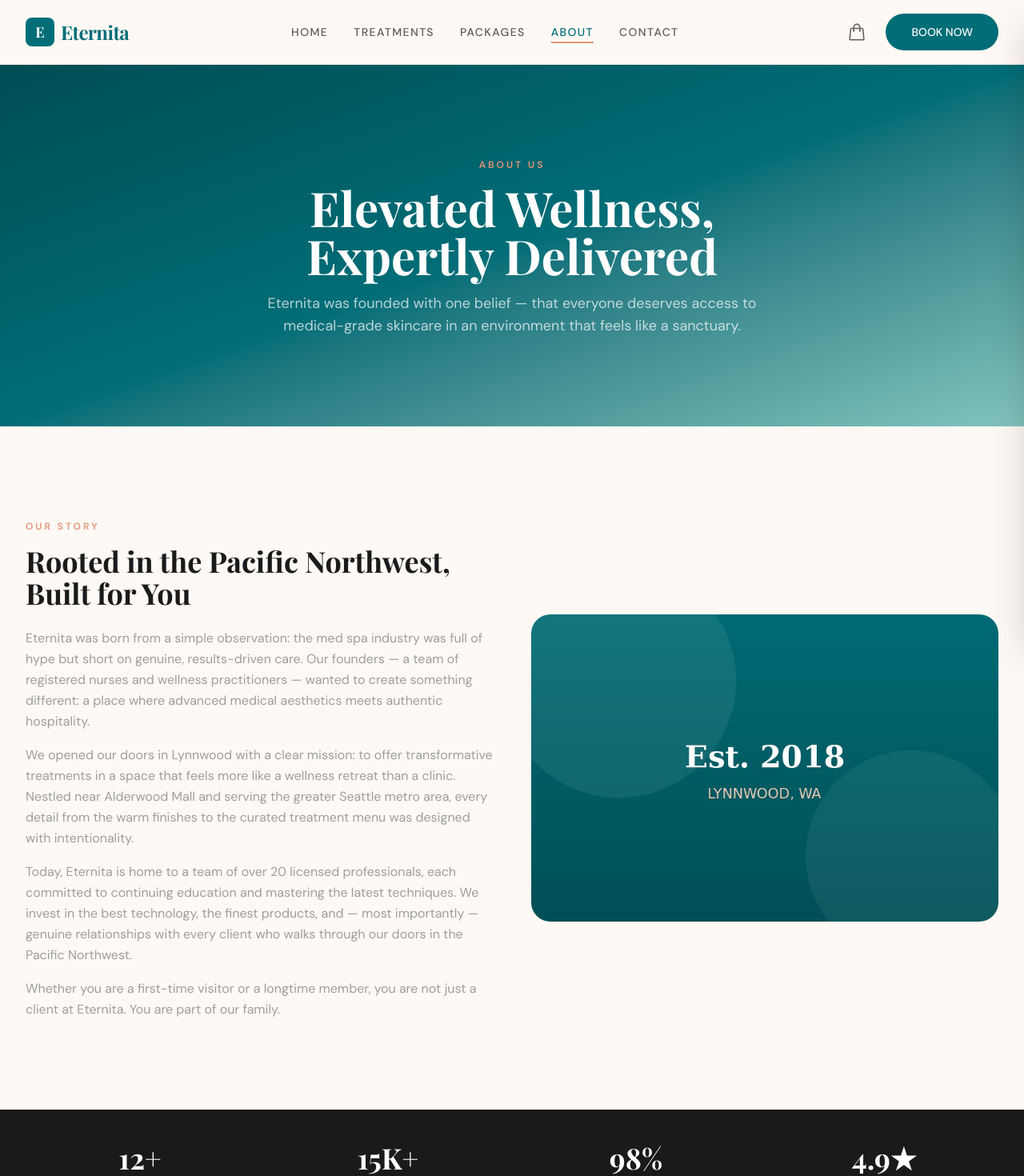
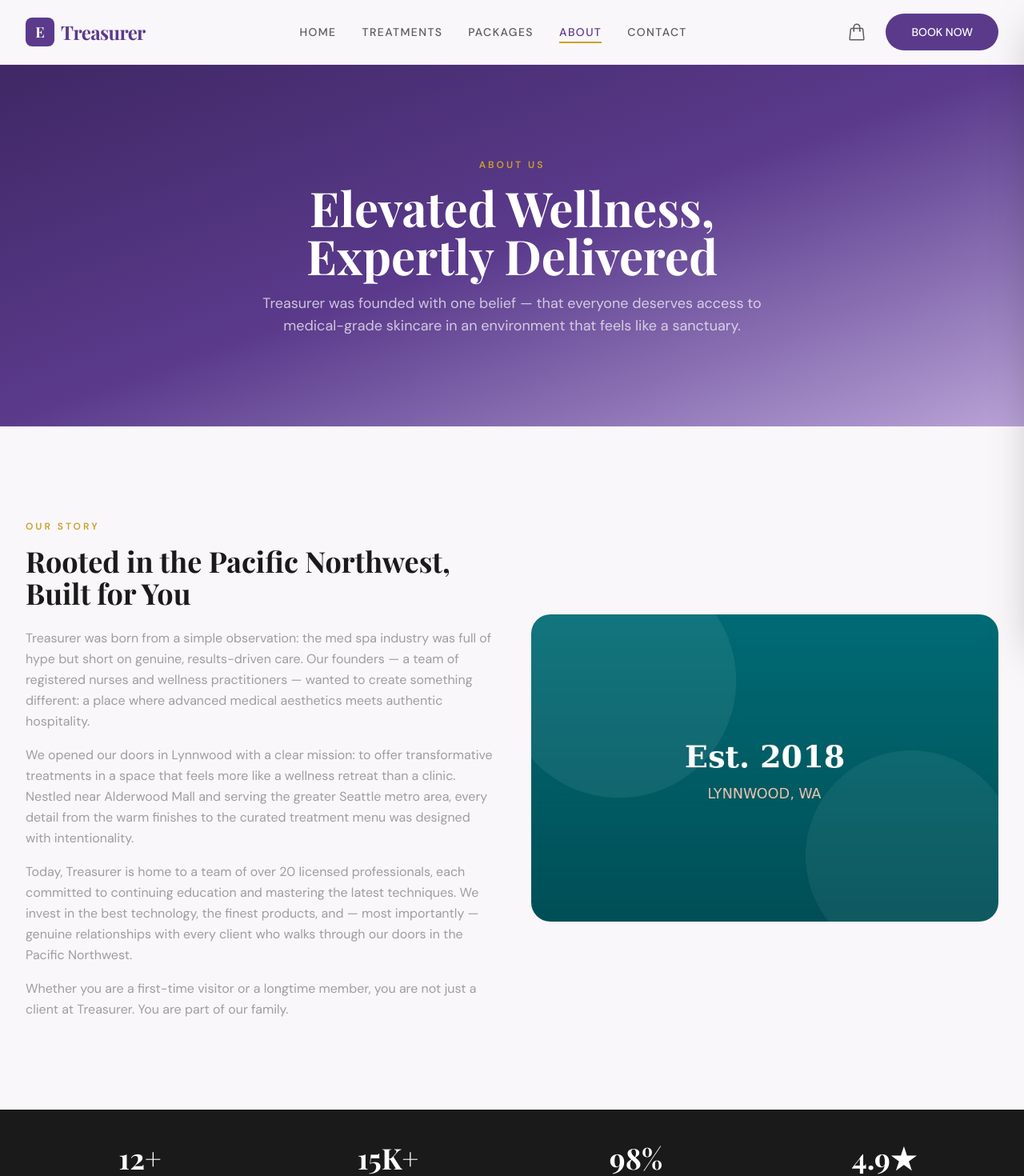
Before and after one commit to leonissa/soap-tree-website, a React (Vite) app: page /about in a window 1280 px wide. Shown: the top 1470 px of the page at 80% size. Built offline with nearby package versions, Linux system fonts and the light colour scheme; a web font is replaced by a local one.

Commit message:
Rebrand to Treasurer + purple/gold luxe palette

```diff
--- a/index.html
+++ b/index.html
@@ -3,7 +3,7 @@
   <head>
     <meta charset="UTF-8" />
     <meta name="viewport" content="width=device-width, initial-scale=1.0" />
-    <title>Eternita | Premier Med Spa & Wellness</title>
+    <title>Treasurer | Premier Med Spa & Wellness</title>
     <link rel="preconnect" href="https://fonts.googleapis.com" />
     <link rel="preconnect" href="https://fonts.gstatic.com" crossorigin />
     <link href="https://fonts.googleapis.com/css2?family=DM+Sans:ital,opsz,wght@0,9..40,300;0,9..40,400;0,9..40,500;0,9..40,600;0,9..40,700;1,9..40,400&family=Playfair+Display:ital,wght@0,400;0,500;0,600;0,700;0,800;1,400;1,500&display=swap" rel="stylesheet" />
--- a/src/components/Footer.jsx
+++ b/src/components/Footer.jsx
@@ -21,7 +21,7 @@ export default function Footer() {
               <div className="w-9 h-9 rounded-lg bg-eternita-teal flex items-center justify-center">
                 <span className="font-serif font-bold text-white text-lg">E</span>
               </div>
-              <span className="font-serif text-2xl font-bold text-eternita-white">Eternita</span>
+              <span className="font-serif text-2xl font-bold text-eternita-white">Treasurer</span>
             </Link>
             <p className="text-eternita-gray text-sm leading-relaxed max-w-xs">
               Where timeless beauty meets advanced medical care in the Pacific Northwest. Your journey to radiant, lasting wellness begins here in Lynnwood.
@@ -110,7 +110,7 @@ export default function Footer() {
       {/* Bottom bar */}
       <div className="border-t border-eternita-gray/20">
         <div className="max-w-7xl mx-auto px-4 sm:px-6 lg:px-8 py-6 text-center text-sm text-eternita-gray">
-          &copy; {year} Eternita Med Spa & Wellness. All rights reserved.
+          &copy; {year} Treasurer Med Spa & Wellness. All rights reserved.
         </div>
       </div>
     </footer>
--- a/src/components/Navbar.jsx
+++ b/src/components/Navbar.jsx
@@ -24,7 +24,7 @@ export default function Navbar({ onCartOpen }) {
             <div className="w-9 h-9 rounded-lg bg-eternita-teal flex items-center justify-center">
               <span className="font-serif font-bold text-eternita-white text-lg">E</span>
             </div>
-            <span className="font-serif text-2xl font-bold text-eternita-teal tracking-tight">Eternita</span>
+            <span className="font-serif text-2xl font-bold text-eternita-teal tracking-tight">Treasurer</span>
           </Link>
 
           {/* Desktop nav */}
--- a/src/index.css
+++ b/src/index.css
@@ -3,17 +3,17 @@
 @theme {
   --font-sans: "DM Sans", ui-sans-serif, system-ui, sans-serif;
   --font-serif: "Playfair Display", ui-serif, Georgia, serif;
-  --color-eternita-teal: #006d77;
-  --color-eternita-teal-dark: #004d54;
-  --color-eternita-teal-light: #83c5be;
-  --color-eternita-coral: #e29578;
-  --color-eternita-coral-light: #f5c4b0;
-  --color-eternita-cream: #fef9f4;
+  --color-eternita-teal: #5b3a8c;
+  --color-eternita-teal-dark: #3f2865;
+  --color-eternita-teal-light: #b9a3d6;
+  --color-eternita-coral: #c9a227;
+  --color-eternita-coral-light: #e6cf7a;
+  --color-eternita-cream: #faf7fb;
   --color-eternita-dark: #1a1a1a;
   --color-eternita-white: #ffffff;
   --color-eternita-gray: #9e9e9e;
-  --color-eternita-taupe: #e5d9d0;
-  --color-eternita-light: #fff8f0;
+  --color-eternita-taupe: #e7ddf0;
+  --color-eternita-light: #f7f3fb;
   --animate-fade-in: fade-in 0.6s ease-out;
   --animate-marquee: marquee 30s linear infinite;
 }
@@ -75,7 +75,7 @@ h1, h2, h3, h4, h5, h6 {
 
 .btn-primary:hover {
   background-color: var(--color-eternita-teal-dark);
-  box-shadow: 0 10px 15px -3px rgba(0,109,119,0.25);
+  box-shadow: 0 10px 15px -3px rgba(91,58,140,0.25);
 }
 
 .btn-secondary {
--- a/src/pages/About.jsx
+++ b/src/pages/About.jsx
@@ -10,7 +10,7 @@ const stats = [
 const values = [
   {
     title: 'Medical Excellence',
-    desc: 'Every treatment at Eternita is supervised by licensed medical professionals. We invest in the latest FDA-cleared technology and adhere to the highest clinical standards in the industry.',
+    desc: 'Every treatment at Treasurer is supervised by licensed medical professionals. We invest in the latest FDA-cleared technology and adhere to the highest clinical standards in the industry.',
     icon: (
       <svg xmlns="http://www.w3.org/2000/svg" fill="none" viewBox="0 0 24 24" strokeWidth={1.5} stroke="currentColor" className="w-8 h-8">
         <path strokeLinecap="round" strokeLinejoin="round" d="M12 21a9.004 9.004 0 0 0 8.716-6.747M12 21a9.004 9.004 0 0 1-8.716-6.747M12 21c2.485 0 4.5-4.03 4.5-9S14.485 3 12 3m0 18c-2.485 0-4.5-4.03-4.5-9S9.515 3 12 3m0 0a8.997 8.997 0 0 1 7.843 4.582M12 3a8.997 8.997 0 0 0-7.843 4.582m15.686 0A11.953 11.953 0 0 1 12 10.5c-2.998 0-5.74-1.1-7.843-2.918m15.686 0A8.959 8.959 0 0 1 21 12c0 .778-.099 1.533-.284 2.253m0 0A17.919 17.919 0 0 1 12 16.5c-3.162 0-6.133-.815-8.716-2.247m0 0A9.015 9.015 0 0 1 3 12c0-1.605.42-3.113 1.157-4.418" />
@@ -73,7 +73,7 @@ const faqs = [
   },
   {
     q: 'What is the difference between a medical spa and a regular spa?',
-    a: 'Unlike traditional day spas, a medical spa operates under the supervision of licensed medical professionals and offers clinical-grade treatments that go beyond the surface. At Eternita, every treatment is performed or overseen by registered nurses and nurse practitioners using advanced medical technology.',
+    a: 'Unlike traditional day spas, a medical spa operates under the supervision of licensed medical professionals and offers clinical-grade treatments that go beyond the surface. At Treasurer, every treatment is performed or overseen by registered nurses and nurse practitioners using advanced medical technology.',
   },
   {
     q: 'Do you treat men as well?',
@@ -94,7 +94,7 @@ export default function About() {
             Elevated Wellness,<br />Expertly Delivered
           </h1>
           <p className="text-eternita-white/70 max-w-2xl mx-auto text-sm md:text-lg">
-            Eternita was founded with one belief — that everyone deserves access to medical-grade skincare in an environment that feels like a sanctuary.
+            Treasurer was founded with one belief — that everyone deserves access to medical-grade skincare in an environment that feels like a sanctuary.
           </p>
         </div>
       </section>
@@ -110,23 +110,23 @@ export default function About() {
               </h2>
               <div className="space-y-4 text-eternita-gray text-sm md:text-base leading-relaxed">
                 <p>
-                  Eternita was born from a simple observation: the med spa industry was full of hype but short on genuine, results-driven care. Our founders — a team of registered nurses and wellness practitioners — wanted to create something different: a place where advanced medical aesthetics meets authentic hospitality.
+                  Treasurer was born from a simple observation: the med spa industry was full of hype but short on genuine, results-driven care. Our founders — a team of registered nurses and wellness practitioners — wanted to create something different: a place where advanced medical aesthetics meets authentic hospitality.
                 </p>
                 <p>
                   We opened our doors in Lynnwood with a clear mission: to offer transformative treatments in a space that feels more like a wellness retreat than a clinic. Nestled near Alderwood Mall and serving the greater Seattle metro area, every detail from the warm finishes to the curated treatment menu was designed with intentionality.
                 </p>
                 <p>
-                  Today, Eternita is home to a team of over 20 licensed professionals, each committed to continuing education and mastering the latest techniques. We invest in the best technology, the finest products, and — most importantly — genuine relationships with every client who walks through our doors in the Pacific Northwest.
+                  Today, Treasurer is home to a team of over 20 licensed professionals, each committed to continuing education and mastering the latest techniques. We invest in the best technology, the finest products, and — most importantly — genuine relationships with every client who walks through our doors in the Pacific Northwest.
                 </p>
                 <p>
-                  Whether you are a first-time visitor or a longtime member, you are not just a client at Eternita. You are part of our family.
+                  Whether you are a first-time visitor or a longtime member, you are not just a client at Treasurer. You are part of our family.
                 </p>
               </div>
             </div>
             <div className="h-80 md:h-96 rounded-3xl overflow-hidden">
               <img
                 src="/images/about-story.jpg"
-                alt="Eternita story - Lynnwood, WA"
+                alt="Treasurer story - Lynnwood, WA"
                 className="w-full h-full object-cover"
               />
             </div>
@@ -179,9 +179,9 @@ export default function About() {
             <path d="M4.583 17.321C3.553 16.227 3 15 3 13.011c0-3.5 2.457-6.637 6.03-8.188l.893 1.378c-3.335 1.804-3.987 4.145-4.247 5.621.537-.278 1.24-.375 1.929-.311C9.591 11.69 11 13.144 11 15c0 1.93-1.57 3.5-3.5 3.5-1.282 0-2.484-.685-2.917-1.179zm9.129 0C12.682 16.227 12.129 15 12.129 13.011c0-3.5 2.457-6.637 6.03-8.188l.893 1.378c-3.335 1.804-3.987 4.145-4.247 5.621.537-.278 1.24-.375 1.929-.311C18.72 11.69 20.129 13.144 20.129 15c0 1.93-1.57 3.5-3.5 3.5-1.282 0-2.484-.685-2.917-1.179z" />
           </svg>
           <p className="font-serif text-xl md:text-2xl italic text-eternita-dark/80 leading-relaxed mb-6">
-            "We believe that beauty is about revealing the most radiant version of yourself — just like the natural splendor of the Pacific Northwest. At Eternita in Lynnwood, we combine science, art, and genuine care to help you glow from the inside out, rain or shine."
+            "We believe that beauty is about revealing the most radiant version of yourself — just like the natural splendor of the Pacific Northwest. At Treasurer in Lynnwood, we combine science, art, and genuine care to help you glow from the inside out, rain or shine."
           </p>
-          <p className="font-semibold text-eternita-dark">— The Eternita Team</p>
+          <p className="font-semibold text-eternita-dark">— The Treasurer Team</p>
         </div>
       </section>
 
@@ -192,7 +192,7 @@ export default function About() {
             <span className="section-label">FAQ</span>
             <h2 className="section-heading mt-3">Frequently Asked Questions</h2>
             <p className="text-eternita-gray mt-4 max-w-xl mx-auto text-sm md:text-base">
-              Everything you need to know before your first visit to Eternita.
+              Everything you need to know before your first visit to Treasurer.
             </p>
           </div>
           <div className="space-y-3">
--- a/src/pages/Checkout.jsx
+++ b/src/pages/Checkout.jsx
@@ -81,7 +81,7 @@ export default function Checkout() {
             <div className="w-8 h-8 rounded-lg bg-eternita-teal flex items-center justify-center">
               <span className="font-serif font-bold text-white text-sm">E</span>
             </div>
-            <span className="font-serif text-xl font-bold text-eternita-teal">Eternita</span>
+            <span className="font-serif text-xl font-bold text-eternita-teal">Treasurer</span>
           </Link>
         </div>
       </div>
@@ -325,7 +325,7 @@ export default function Checkout() {
                   </svg>
                 </div>
                 <h2 className="font-serif text-2xl md:text-3xl font-bold text-eternita-dark mb-2">Order Confirmed!</h2>
-                <p className="text-eternita-gray text-sm mb-4">Thank you for choosing Eternita. Your wellness journey begins now.</p>
+                <p className="text-eternita-gray text-sm mb-4">Thank you for choosing Treasurer. Your wellness journey begins now.</p>
                 <div className="bg-eternita-light rounded-xl p-4 mb-6 inline-block">
                   <p className="text-xs text-eternita-gray mb-1">Order Number</p>
                   <p className="font-mono font-bold text-eternita-teal">{orderNumber}</p>
--- a/src/pages/Contact.jsx
+++ b/src/pages/Contact.jsx
@@ -51,7 +51,7 @@ export default function Contact() {
             Let's Begin Your<br />Wellness Journey
           </h1>
           <p className="text-eternita-white/70 max-w-2xl mx-auto text-sm md:text-lg">
-            Ready to experience Eternita? Reach out to our team and take the first step toward a more radiant you.
+            Ready to experience Treasurer? Reach out to our team and take the first step toward a more radiant you.
           </p>
         </div>
       </section>
@@ -169,7 +169,7 @@ export default function Contact() {
             {/* Side info */}
             <div className="md:col-span-2">
               <div className="bg-gradient-to-br from-eternita-teal to-eternita-teal-dark rounded-3xl p-8 text-eternita-white sticky top-28">
-                <h3 className="font-serif text-xl font-bold mb-4">Why Choose Eternita in Lynnwood?</h3>
+                <h3 className="font-serif text-xl font-bold mb-4">Why Choose Treasurer in Lynnwood?</h3>
                 <ul className="space-y-4">
                   {[
                     'Complimentary consultations for all new guests',
--- a/src/pages/Packages.jsx
+++ b/src/pages/Packages.jsx
@@ -80,7 +80,7 @@ const packages = [
       '2 x Full-body LED Light Therapy sessions',
       '1 x Full-body LED Light Therapy session',
       'Wellness assessment with registered nurse',
-      'Exclusive Eternita wellness journal',
+      'Exclusive Treasurer wellness journal',
     ],
   },
   {
@@ -108,7 +108,7 @@ const packages = [
     badgeColor: 'bg-eternita-coral',
     gradient: 'from-eternita-teal-dark to-eternita-coral',
     initials: 'DM',
-    desc: 'The ultimate Eternita experience. This monthly membership grants you unlimited access to select treatments, VIP perks, and a continuous, evolving wellness plan curated by our senior medical team.',
+    desc: 'The ultimate Treasurer experience. This monthly membership grants you unlimited access to select treatments, VIP perks, and a continuous, evolving wellness plan curated by our senior medical team.',
     items: [
       '2 treatments per month from our premium menu',
       'Unlimited LED Light Therapy sessions',
--- a/src/pages/Treatments.jsx
+++ b/src/pages/Treatments.jsx
@@ -113,7 +113,7 @@ export default function Treatments() {
             Advanced Aesthetics,<br />Timeless Results
           </h1>
           <p className="text-eternita-white/70 max-w-2xl mx-auto text-sm md:text-lg">
-            Every treatment at Eternita is powered by medical-grade technology, delivered by licensed professionals, and tailored to your unique needs.
+            Every treatment at Treasurer is powered by medical-grade technology, delivered by licensed professionals, and tailored to your unique needs.
           </p>
         </div>
       </section>
```
Also changed, not shown: src/pages/Home.jsx (+7 -7 lines), 1 other file (tests, documents, lock files or other folders).
